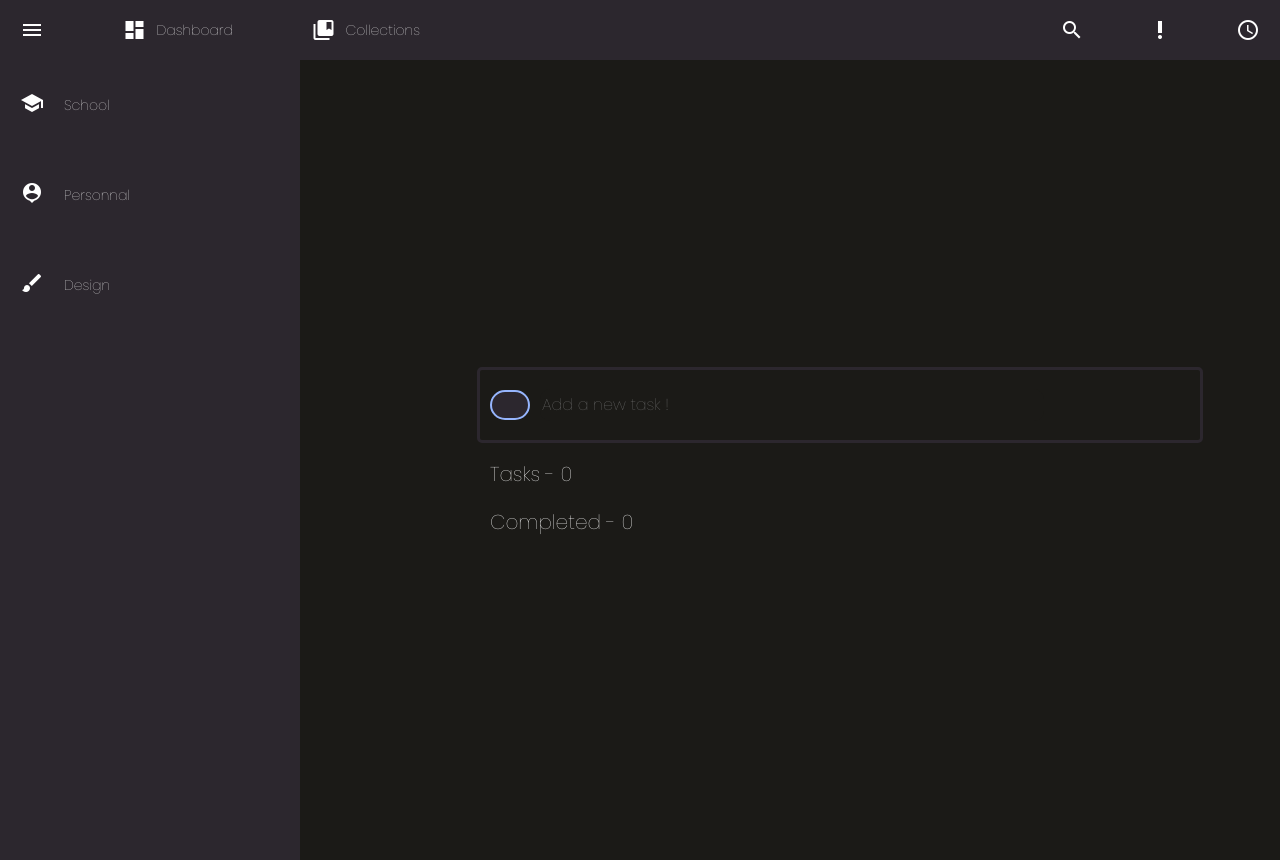
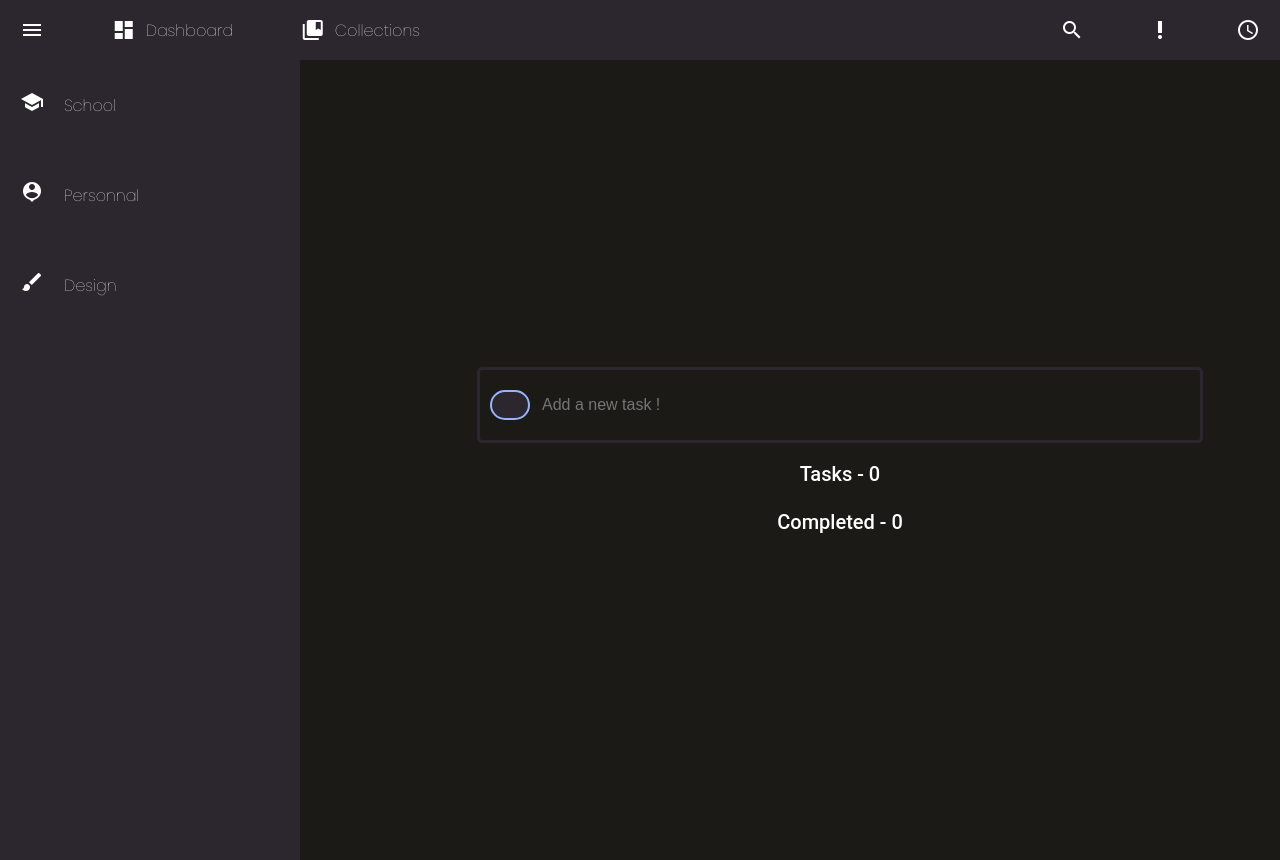
Before and after one commit to mehdiKnn/angular-todolist, an Angular app: page / in a window 1280 px wide. Shown: the top 860 px of the page. Built offline with nearby package versions, Linux system fonts and the light colour scheme.

Commit message:
feat: change task to Object && add completed feature

```diff
--- a/src/app/app.component.html
+++ b/src/app/app.component.html
@@ -46,27 +46,29 @@
     </div>
     <div id="container">
       <div class="addTask">
-            <button (click)="addToList()">
-            </button>
-            <input [(ngModel)]="newTask" type="text"
+        <button (click)="addToList()"></button>
+        <input (keydown.enter)="addToList()" [(ngModel)]="newTask.value" type="text"
                placeholder="Add a new task ! ">
       </div>
 
-        <div class="taskState">
+      <div class="taskList">
         <h2>
-                Tasks - {{tasks.length}}
+          Tasks - {{tasksTodo().length}}
         </h2>
+        <div *ngFor="let task of tasksTodo(); let index = index;"
+             class="task">
+          <input (click)="completeTask(task.id)" type="button">
+          {{task.value}}
         </div>
-        <div *ngFor="let task of tasks; let index = index;"
-                class="task">
-                <input (click)="deleteTask(index)" type="button"
-                 class="">
-                {{task}}
       </div>
-        <div class="taskState">
+      <div class="taskList">
         <h2>
-                Completed - {{tasks.length}}
+          Completed - {{completedTasksLength()}}
         </h2>
+        <div class="task" *ngFor="let task of tasksDone(); let index = index;">
+          <input type="button">
+          {{task.value}}
+        </div>
       </div>
       </div>
 </section>
--- a/src/app/app.component.scss
+++ b/src/app/app.component.scss
@@ -9,7 +9,6 @@
 #main {
     background-color: #1B1A17;
     min-height: 100vh;
-    font-family: 'Poppins', sans-serif;
     @include flex;
     .side {
         width: 300px;
@@ -29,7 +28,6 @@
 }
 
 .navbar {
-    font-family: 'Poppins', sans-serif;
     font-weight: 400;
     height: 60px;
     background-color: #2C272E;
@@ -63,7 +61,6 @@
         height: 50px;
         background-color: #1B1A17;
         border-color: #2C272E;
-        border-radius: 10px;
         border-style: solid;
         border-radius: 5px;
         margin-bottom: 15px;
@@ -79,9 +76,6 @@
             border-style: none;
             outline: none;
             font-size: 1rem;
-            font-family: 'Poppins', sans-serif;
-
-
         }
         button {
             width: 40px;
@@ -93,11 +87,8 @@
         }
     }
     .taskState {
-        width: 700px;
+        width: 80%;
         @include flex(flex-start, $direction: row);
-        h2 {
-            font-family: 'Poppins', sans-serif;
-        }
     }
     .task {
         width: 700px;
--- a/src/app/app.component.ts
+++ b/src/app/app.component.ts
@@ -1,26 +1,47 @@
-import { Component } from '@angular/core';
+import {Component} from '@angular/core';
+import {Task} from "./models/task";
+import {iif} from "rxjs";
 
 @Component({
-    selector: 'app-root',
-    templateUrl: './app.component.html',
-    styleUrls: ['./app.component.scss']
+  selector: 'app-root',
+  templateUrl: './app.component.html',
+  styleUrls: ['./app.component.scss']
 })
+
 export class AppComponent {
 
-    public tasks: string[] = [];
 
-    public newTask = '';
+  public tasks: Task[] = [];
 
-    public addToList() {
-        if (this.newTask == '') {
-        }
-        else {
-            this.tasks.push(this.newTask);
-            this.newTask = '';
-        }
+  public newTask: Task = {
+    id: 0,
+    value: '',
+    done: false
+  };
+
+  public addToList() {
+    if (this.newTask.value !== '') {
+      this.tasks.push({id: this.tasks.length, value: this.newTask.value, done: false});
+      this.newTask.value = '';
     }
+  }
 
-    public deleteTask(index: number) {
-        this.tasks.splice(index, 1);
+  public completeTask(id: number) {
+    const taskFind = this.tasks.find(task => task.id === id);
+    if (taskFind) {
+      taskFind.done = true;
     }
+  }
+
+  public tasksTodo() {
+    return this.tasks.filter(task => !task.done)
+  }
+
+  public tasksDone() {
+    return this.tasks.filter(task => task.done)
+  }
+
+  public completedTasksLength() {
+    return this.tasksDone().length;
+  }
 }
--- /dev/null
+++ b/src/app/models/task.ts
@@ -0,0 +1,5 @@
+export interface Task {
+  id: number;
+  value: string;
+  done: boolean;
+}
--- a/src/index.html
+++ b/src/index.html
@@ -7,15 +7,14 @@
   <meta name="viewport" content="width=device-width, initial-scale=1">
   <link rel="icon" type="image/x-icon" href="favicon.ico">
   <link rel="preconnect" href="https://fonts.googleapis.com">
-<link rel="preconnect" href="https://fonts.gstatic.com" crossorigin>
-<link href="https://fonts.googleapis.com/css2?family=Poppins:wght@100&display=swap" rel="stylesheet">
-<link href="https://fonts.googleapis.com/icon?family=Material+Icons" rel="stylesheet">
+  <link rel="preconnect" href="https://fonts.gstatic.com" crossorigin>
+  <link href="https://fonts.googleapis.com/css2?family=Poppins:wght@100&display=swap" rel="stylesheet">
+  <link href="https://fonts.googleapis.com/icon?family=Material+Icons" rel="stylesheet">
   <link rel="preconnect" href="https://fonts.gstatic.com">
-  <link href="https://fonts.googleapis.com/css2?family=Roboto:wght@300;400;500&display=swap" rel="stylesheet">
   <link rel="icon" type="image/x-icon" href="favicon.ico">
   <link rel="preconnect" href="https://fonts.gstatic.com">
 </head>
 <body class="mat-typography">
-  <app-root></app-root>
+<app-root></app-root>
 </body>
 </html>
--- a/src/styles.scss
+++ b/src/styles.scss
@@ -1,9 +1,13 @@
 /* You can add global styles to this file, and also import other style files */
-body {
+html {
+  color: white;
+  font-family: "Poppins", sans-serif;
+
+  body {
     margin: 0;
-    font-family: 'Poppins', sans-serif;
-    color: #fff;
+  }
+}
 
+.mat-body, .mat-body-1, .mat-typography .mat-body, .mat-typography .mat-body-1, .mat-typography {
+  font: inherit;
 }
-html, body { height: 100%; }
-body { margin: 0; font-family: Roboto, "Helvetica Neue", sans-serif; }
```
Lines whose indentation alone changed are shown as unchanged.
